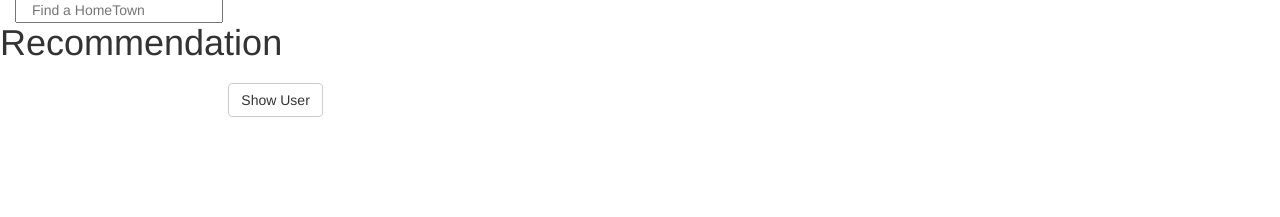
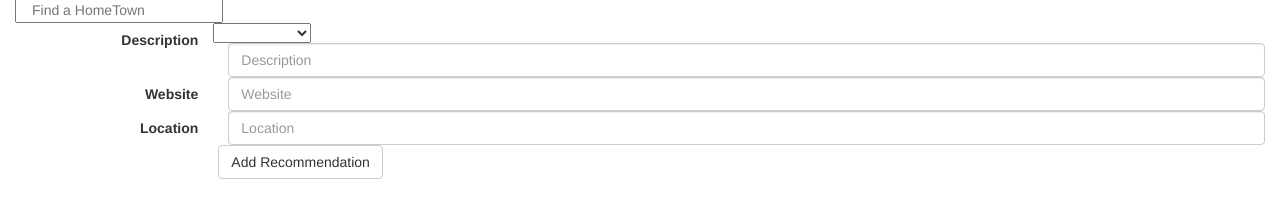
Before and after one commit to adjknowles/WDI-Project-4, a plain HTML site: page front-end/index.html at #!/recommendations/new in a window 1280 px wide. Shown: the part 475-692 px from the top of the page. Drawn offline with nearby package versions, Linux system fonts and the light colour scheme; some packages are replaced by stand-ins of ours; no server answers; a script that the page names is missing.

Commit message:
Fixed addRecommendations page

```diff
--- a/front-end/js/app.js
+++ b/front-end/js/app.js
@@ -48,6 +48,11 @@ angular
         templateUrl: "showUser.html",
         controller: "UsersController as users"
       })
+      .state('newRecommendations', {
+        url: "/recommendations/new",
+        templateUrl: "newRecommendations.html",
+        controller: "RecommendationsController as recommendations"
+      })
       .state('showRecommendation', {
         url: "/recommendations/:id",
         templateUrl: "showRecommendation.html",
@@ -58,11 +63,7 @@ angular
         templateUrl: "recommendations.html",
         controller: "RecommendationsController as recommendations"
       })
-      .state('newRecommendations', {
-        url: "/recommendations/new",
-        templateUrl: "newRecommendations.html",
-        controller: "RecommendationsController as recommendations"
-      })
+
 
     $urlRouterProvider.otherwise("/");
 
--- a/front-end/js/controllers/recommendationsController.js
+++ b/front-end/js/controllers/recommendationsController.js
@@ -77,7 +77,7 @@ function RecommendationsController(Recommendation, User, CurrentUser, TokenServi
 
   self.addPin = function(recommendation){
     var myLatLng = {lat: recommendation.latitude, lng: recommendation.longitude}
-    console.log(myLatLng)
+    // console.log(myLatLng)
     var marker = new google.maps.Marker({
       position: myLatLng,
       map: self.map,
@@ -104,12 +104,12 @@ function RecommendationsController(Recommendation, User, CurrentUser, TokenServi
 
   // Autocomplete
   function setupGoogleMaps(){
-   var fields = ["inputLocation", "main-search-box"]
+    var field = document.getElementById("googlesearch");
+    if (!field) return false;
 
-   $.each(fields, function(index, field){
-       // Search box variable
-       var searchBox = new google.maps.places.Autocomplete(document.getElementById(field));
-       // // SearchBox event listener;
+    var searchBox = new google.maps.places.Autocomplete(field);
+
+    // SearchBox event listener;
     google.maps.event.addListener(searchBox, 'place_changed', function() {
       self.place    = searchBox.getPlace();
       self.recommendation.latitude = self.place.geometry.location.lat();
@@ -120,10 +120,9 @@ function RecommendationsController(Recommendation, User, CurrentUser, TokenServi
     })
 
    //Clear the searchBox when we click on it;
-       $("#" + field).on('click', function(){
-         $(this).val('');
-       })
-     })
+   // $("#" + field).on('click', function(){
+   //   $(this).val('');
+   // })
   }
 
   setupGoogleMaps();
--- a/front-end/newRecommendations.html
+++ b/front-end/newRecommendations.html
@@ -1,5 +1,4 @@
-
-<section id="newRecommendations" ng-show="users.checkLoggedIn()">
+<section id="newRecommendations">
   <form name="recommendations.newRecommendations" class="form-horizontal" ng-submit="recommendations.add()" novalidate>
 
     {{ recommendations.recommendation }}
@@ -24,9 +23,9 @@
       <input type="text" class="form-control" id="inputWebsite" placeholder="Website" ng-model="recommendations.recommendation.url">
     </div>
 
-      <label for="inputLocation" class="col-sm-2 control-label">Location</label>
+    <label for="googlesearch" class="col-sm-2 control-label">Location</label>
     <div class="col-sm-10">
-        <input type="text" class="form-control" id="inputLocation" placeholder="Location" ng-model="recommendations.recommendation.location">
+      <input type="text" class="form-control" id="googlesearch" placeholder="Location" ng-model="recommendations.recommendation.location">
     </div>
 
     <div class="form-group">
@@ -35,7 +34,5 @@
       </div>
     </div>
 
-    </div>
-
   </form>
 </section>
```
Lines whose indentation alone changed are shown as unchanged.
